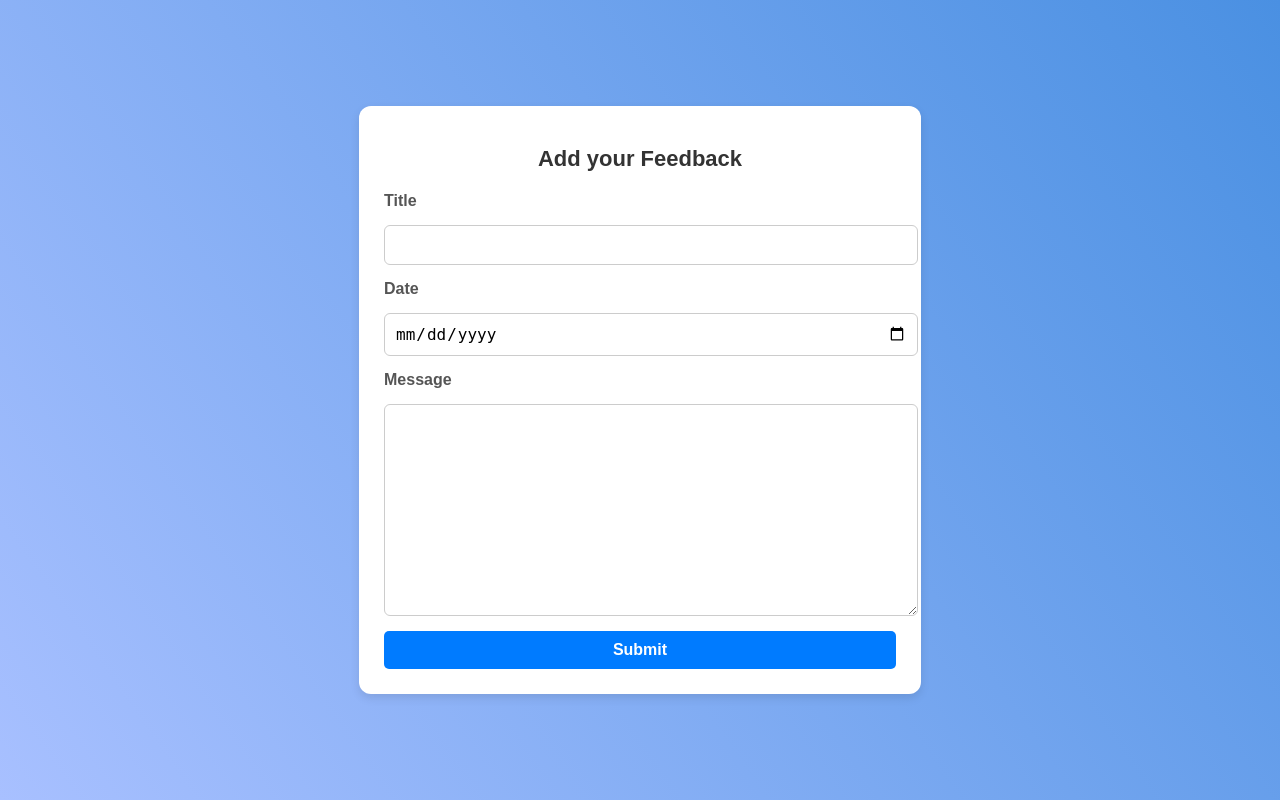
After one commit to LuwieRegaspi11/rui, a Flask app: page /enter in a window 1280 px wide. The commit adds this page. Run offline with Flask 3, Linux system fonts and the light colour scheme.

Commit message:
Add files via upload

```diff
--- /dev/null
+++ b/templates/enter.html
@@ -0,0 +1,96 @@
+<!DOCTYPE html>
+<html>
+    <head>
+        <style>
+            body {
+            margin: 0;
+            height: 100vh;
+            display: flex;
+            justify-content: center;
+            align-items: center;
+            background: linear-gradient(235deg, #4A90E2, #A8C0FF);
+            font-family: Arial, sans-serif;
+        }
+
+        .container {
+            border-radius: 12px;
+            padding: 25px;
+            background-color: #ffffff;
+            width: 40%;
+            box-shadow: 0 4px 10px rgba(0, 0, 0, 0.1);
+            text-align: center;
+        }
+
+        .container h1 {
+            margin-bottom: 20px;
+            color: #333;
+            font-size: 22px;
+        }
+
+        form {
+            display: flex;
+            flex-direction: column;
+            gap: 15px;
+            text-align: left;
+        }
+
+        label {
+            font-weight: bold;
+            color: #555;
+        }
+
+        input, textarea {
+            width: 100%;
+            padding: 10px;
+            border: 1px solid #ccc;
+            border-radius: 6px;
+            font-size: 16px;
+        }
+
+        textarea {
+            resize: vertical;
+            min-height: 120px;
+        }
+
+        button {
+            background-color: #007BFF;
+            color: white;
+            padding: 10px;
+            border: none;
+            border-radius: 5px;
+            font-size: 16px;
+            font-weight: bold;
+            cursor: pointer;
+            transition: background 0.3s ease-in-out;
+        }
+
+        button:hover {
+            background-color: #0056b3;
+        }
+
+        @media (max-width: 768px) {
+            .container {
+                width: 90%;
+                padding: 20px;
+            }
+        }
+        </style>
+    </head>
+    <body>
+        <div class="container">
+            <h1>Add your Feedback</h1>
+            <form action="/entries" method="post">
+                <label>Title</label>
+                <input type="text" name="title" required>
+
+                <label>Date</label>
+                <input type="date" name="date" required>
+
+                <label>Message</label>
+                <textarea name="description" rows="10" cols="10" required></textarea>
+
+                <button type="submit" name="submit">Submit</button>
+            </form>
+        </div>
+    </body>
+</html>
```
Also changed, not shown: templates/entries.html (+151 -0 lines), templates/index.html (added, +84 -0 lines).
